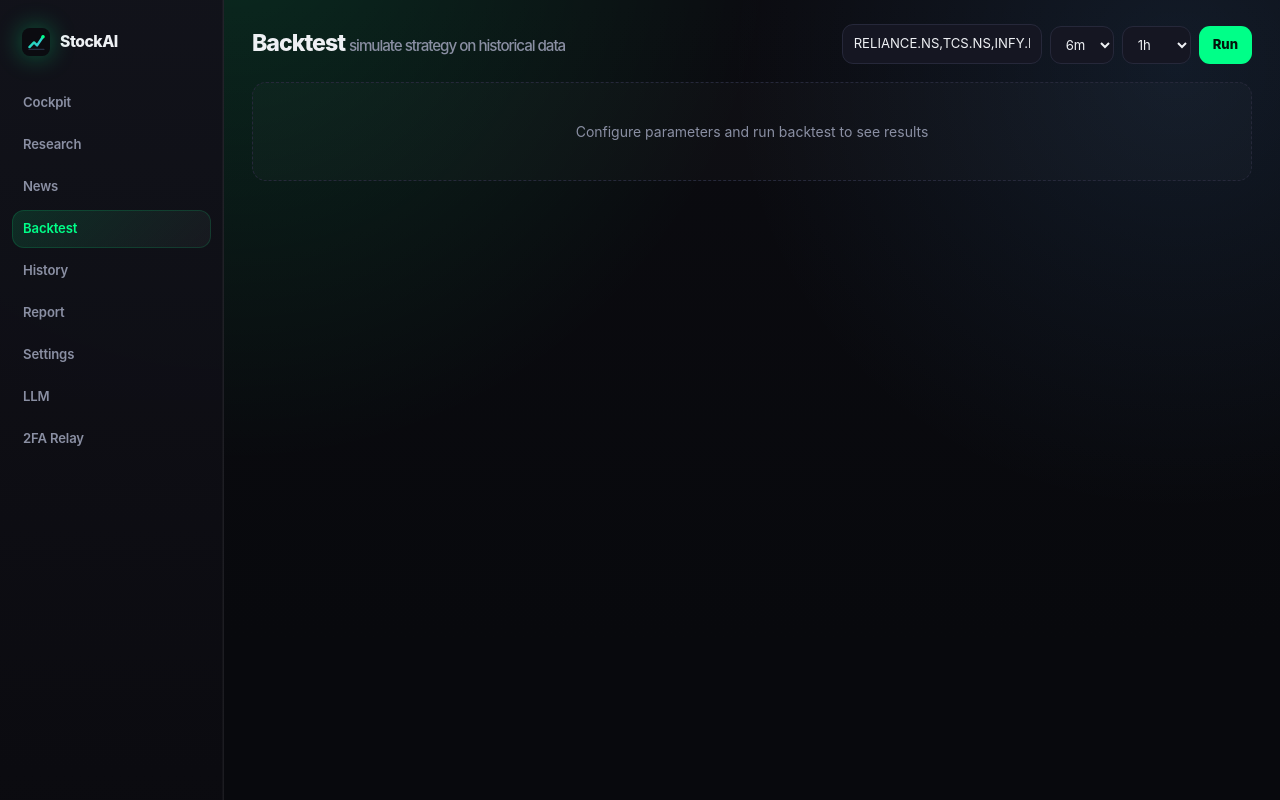
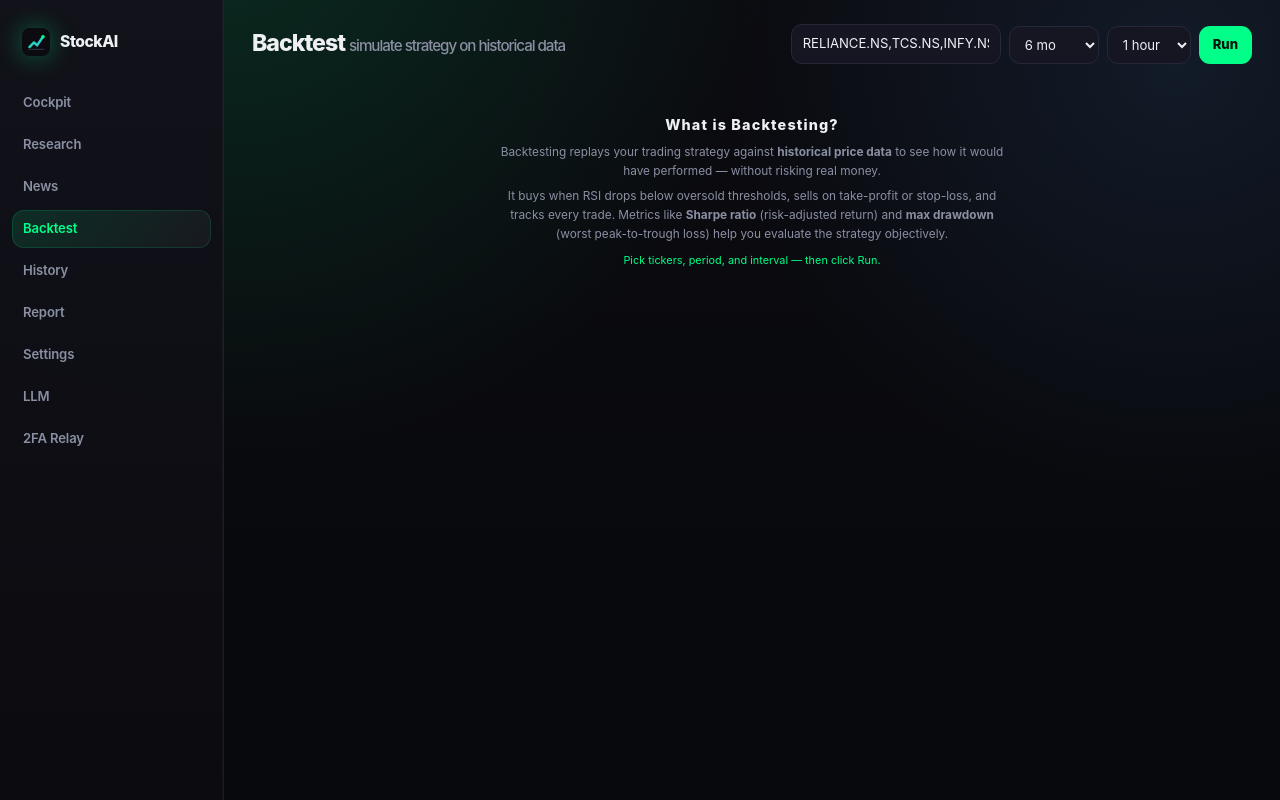
Before and after one commit to UmairBaig8/StockAI, a FastAPI app: page /backtest in a window 1280 px wide. Run offline with FastAPI, Linux system fonts and the light colour scheme; data that the repository does not hold is empty; parts of the project's set-up code (start-up, migrations or seed data) failed here and were passed over.

Commit message:
feat: backtest — explanation card, equity curve chart, premium toolbar layout

```diff
--- a/app/templates/backtest.html
+++ b/app/templates/backtest.html
@@ -1,14 +1,34 @@
 {% block content %}
+<style>
+  .backtest-intro{text-align:center;padding:32px 16px;color:var(--muted)}
+  .backtest-intro h3{font-size:0.9rem;color:var(--fg);margin-bottom:8px;text-transform:none}
+  .backtest-intro p{font-size:0.74rem;max-width:520px;margin:0 auto 6px;line-height:1.6}
+  .equity-chart-wrap{background:var(--surface-2);border:1px solid var(--border-soft);border-radius:14px;padding:16px;margin:14px 0}
+  .equity-chart-wrap svg{width:100%;height:200px}
+  .chart-legend{display:flex;gap:16px;font-size:0.65rem;color:var(--muted);margin-bottom:8px}
+  .chart-legend span{display:flex;align-items:center;gap:5px}
+  .chart-legend .swatch{width:10px;height:10px;border-radius:2px}
+  .result-meta{display:flex;gap:6px;font-size:0.68rem;color:var(--muted);margin-top:6px;flex-wrap:wrap}
+</style>
+
 <header>
   <h1>Backtest <span class="muted">simulate strategy on historical data</span></h1>
   <div style="display:flex;gap:8px;align-items:flex-end;flex-wrap:wrap">
-    <div><input type="text" id="tickers" value="RELIANCE.NS,TCS.NS,INFY.NS" style="width:200px" placeholder="Tickers"></div>
-    <div><select id="period"><option value="3mo">3m</option><option value="6mo" selected>6m</option><option value="1y">1y</option><option value="2y">2y</option></select></div>
-    <div><select id="interval"><option value="1h" selected>1h</option><option value="1d">1d</option><option value="15m">15m</option></select></div>
+    <input type="text" id="tickers" value="RELIANCE.NS,TCS.NS,INFY.NS" style="width:210px" placeholder="Tickers">
+    <select id="period"><option value="3mo">3 mo</option><option value="6mo" selected>6 mo</option><option value="1y">1 year</option><option value="2y">2 years</option></select>
+    <select id="interval"><option value="1h" selected>1 hour</option><option value="1d">1 day</option><option value="15m">15 min</option></select>
     <button onclick="runBacktest()">Run</button>
   </div>
 </header>
-<div id="results"><div class="loading">Configure parameters and run backtest to see results</div></div>
+
+<div id="results">
+  <div class="backtest-intro">
+    <h3>What is Backtesting?</h3>
+    <p>Backtesting replays your trading strategy against <b>historical price data</b> to see how it would have performed — without risking real money.</p>
+    <p>It buys when RSI drops below oversold thresholds, sells on take-profit or stop-loss, and tracks every trade. Metrics like <b>Sharpe ratio</b> (risk-adjusted return) and <b>max drawdown</b> (worst peak-to-trough loss) help you evaluate the strategy objectively.</p>
+    <p style="color:var(--accent);font-size:0.68rem;margin-top:8px">Pick tickers, period, and interval — then click Run.</p>
+  </div>
+</div>
 {% endblock %}
 <script>
 async function runBacktest(){
@@ -17,8 +37,10 @@ async function runBacktest(){
   try{const r=await fetch('/api/v1/backtest',{method:'POST',headers:{'Content-Type':'application/json'},body:JSON.stringify(body)});const d=await r.json();
     if(d.error){document.getElementById('results').innerHTML='<div class="loading">'+d.error+'</div>';return}
     const s=d.summary;const params=d.params;
+    const eq=d.equity_curve||(d.ticker_results&&d.ticker_results[0]?d.ticker_results[0].equity_curve:null);
+    const equityHtml=eq&&eq.length>1?renderEquityChart(eq,s.cagr||0,s.max_drawdown_pct||0):'';
     document.getElementById('results').innerHTML=`
-      <div class="card"><h3>Results: ${params.tickers.join(', ')} | ${params.period} ${params.interval}</h3>
+      <div class="card"><h3>${params.tickers.join(', ')} · ${params.period} · ${params.interval}</h3>
         <div class="metric-row">
           <div class="metric"><span class="val">${s.total_trades}</span><span class="lbl">Trades</span></div>
           <div class="metric"><span class="val">${s.win_rate}%</span><span class="lbl">Win Rate</span></div>
@@ -29,11 +51,43 @@ async function runBacktest(){
           <div class="metric"><span class="val">₹${s.avg_win.toFixed(0)}</span><span class="lbl">Avg Win</span></div>
           <div class="metric"><span class="val">₹${s.avg_loss.toFixed(0)}</span><span class="lbl">Avg Loss</span></div>
           <div class="metric"><span class="val">${s.profit_factor}</span><span class="lbl">Profit Factor</span></div>
-        </div></div>
+        </div>
+      </div>
+      ${equityHtml}
       <div class="card"><h3>Recent Trades</h3>
         <div class="tbl-wrap"><table><thead><tr><th>Time</th><th>Tkr</th><th>Dir</th><th>Qty</th><th>Entry</th><th>Exit</th><th>P&L%</th><th>P&L ₹</th></tr></thead>
         <tbody>${(d.recent_trades||[]).map(t=>`<tr><td>${(t.entry_time||'').slice(0,16)}</td><td>${t.ticker}</td><td>${t.dir}</td><td>${t.qty}</td><td>${t.entry}</td><td>${t.exit}</td><td style="color:${t.pnl_pct>0?'var(--accent)':'var(--err)'}">${(t.pnl_pct>0?'+':'')+t.pnl_pct}%</td><td style="color:${t.pnl>0?'var(--accent)':'var(--err)'}">₹${t.pnl}</td></tr>`).join('')}</tbody></table></div>
       </div>`;
   }catch(e){document.getElementById('results').innerHTML='<div class="loading">Error: '+e.message+'</div>'}
 }
+
+function renderEquityChart(curve,cagr,dd){
+  const vals=curve;const len=vals.length;
+  if(len<2)return'';
+  const w=900,h=200,pad=20;
+  const min=Math.min(...vals),max=Math.max(...vals),range=max-min||1;
+  const pts=vals.map((v,i)=>`${pad+(i/(len-1))*(w-pad*2)},${h-pad-((v-min)/range)*(h-pad*2)}`).join(' ');
+
+  const xLabels=[];
+  for(let i=0;i<len;i+=Math.max(1,Math.floor(len/6))){
+    xLabels.push(`<text x="${pad+(i/(len-1))*(w-pad*2)}" y="${h-2}" font-size="9" fill="var(--muted)" text-anchor="middle">${i}</text>`);
+  }
+
+  const startVal=vals[0],endVal=vals[len-1];
+  const pct=((endVal-startVal)/startVal*100).toFixed(1);
+  const color=pct>=0?'var(--accent)':'var(--err)';
+
+  return `<div class="equity-chart-wrap">
+    <div class="chart-legend">
+      <span><span class="swatch" style="background:${color}"></span>Equity &middot; ${pct>=0?'+':''}${pct}%</span>
+      <span style="margin-left:auto">Max DD: ${dd.toFixed(1)}% &middot; CAGR: ${cagr.toFixed(1)}%</span>
+    </div>
+    <svg viewBox="0 0 ${w} ${h}" preserveAspectRatio="xMidYMid meet">
+      <polyline fill="none" stroke="${color}" stroke-width="2" stroke-linejoin="round" stroke-linecap="round" points="${pts}"/>
+      <polygon points="${pts} ${pad+(len-1)/(len-1)*(w-pad*2)},${h-pad} ${pad},${h-pad}" fill="${color}" opacity="0.06"/>
+      ${xLabels.join('')}
+    </svg>
+    <div class="result-meta"><span>Start: ₹${startVal.toFixed(0)}</span><span>End: ₹${endVal.toFixed(0)}</span><span>Steps: ${len}</span></div>
+  </div>`;
+}
 </script>
```
